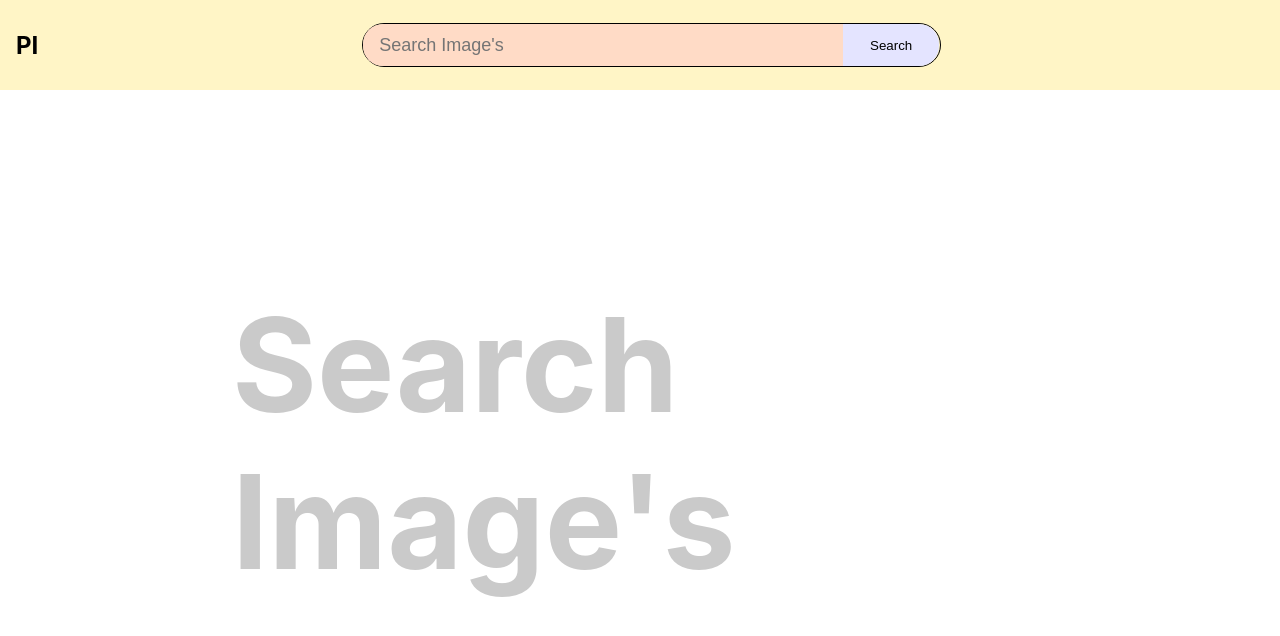
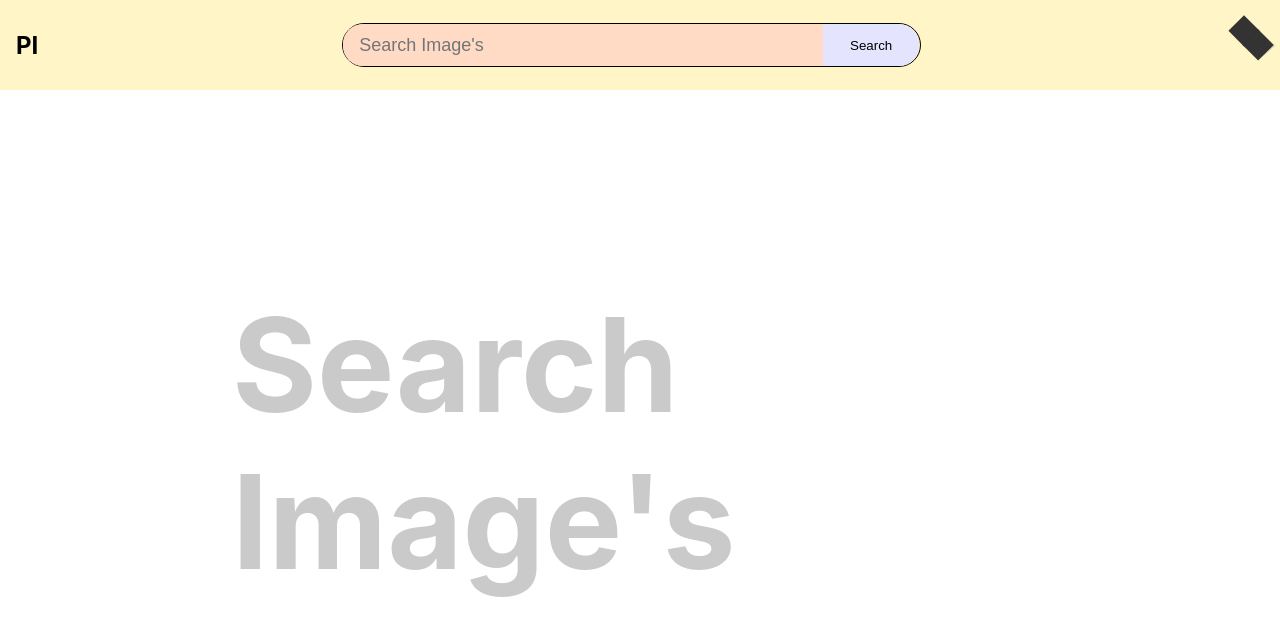
Before and after one commit to uplRajdwip/imageweb, a Next.js app: page / in a window 1280 px wide. Shown: the top 636 px of the page. Built offline with nearby package versions, Linux system fonts and the light colour scheme.

Commit message:
close btn update

```diff
--- a/package.json
+++ b/package.json
@@ -11,6 +11,8 @@
   "dependencies": {
     "@emotion/react": "^11.8.2",
     "@emotion/styled": "^11.8.1",
+    "@material-ui/core": "^4.12.3",
+    "@material-ui/icons": "^4.11.2",
     "@mui/material": "^5.5.2",
     "@mui/styled-engine-sc": "^5.5.2",
     "axios": "^0.26.1",
--- a/src/common/header.module.css
+++ b/src/common/header.module.css
@@ -58,6 +58,102 @@
 }
 .sideBarImage{
     width: 100%;
-    height: 100%;
+    height: 90%;
 
 }
+.close_image {
+    position: absolute;
+}
+.close_image_cls{
+
+    position: relative;
+}
+
+
+.sk_folding_cube {
+   margin: 20px auto;
+    width: 40px;
+    height: 40px;
+    position: relative;
+    -webkit-transform: rotateZ(45deg);
+            transform: rotateZ(45deg);
+  }
+
+  .sk_folding_cube .sk_cube {
+    float: left;
+    width: 50%;
+    height: 50%;
+    position: relative;
+    -webkit-transform: scale(1.1);
+        -ms-transform: scale(1.1);
+            transform: scale(1.1);
+  }
+  .sk_folding_cube .sk_cube:before {
+    content: '';
+    position: absolute;
+    top: 0;
+    left: 0;
+    width: 100%;
+    height: 100%;
+    background-color: #333;
+    -webkit-animation: sk-foldCubeAngle 2.4s infinite linear both;
+            animation: sk-foldCubeAngle 2.4s infinite linear both;
+    -webkit-transform-origin: 100% 100%;
+        -ms-transform-origin: 100% 100%;
+            transform-origin: 100% 100%;
+  }
+  .sk_folding_cube .sk_cube2 {
+    -webkit-transform: scale(1.1) rotateZ(90deg);
+            transform: scale(1.1) rotateZ(90deg);
+  }
+  .sk_folding_cube .sk_cube3 {
+    -webkit-transform: scale(1.1) rotateZ(180deg);
+            transform: scale(1.1) rotateZ(180deg);
+  }
+  .sk_folding_cube .sk_cube4 {
+    -webkit-transform: scale(1.1) rotateZ(270deg);
+            transform: scale(1.1) rotateZ(270deg);
+  }
+  .sk_folding_cube .sk_cube2:before {
+    -webkit-animation-delay: 0.3s;
+            animation-delay: 0.3s;
+  }
+  .sk_folding_cube .sk_cube3:before {
+    -webkit-animation-delay: 0.6s;
+            animation-delay: 0.6s;
+  }
+  .sk_folding_cube .sk_cube4:before {
+    -webkit-animation-delay: 0.9s;
+            animation-delay: 0.9s;
+  }
+  @-webkit-keyframes sk-foldCubeAngle {
+    0%, 10% {
+      -webkit-transform: perspective(140px) rotateX(-180deg);
+              transform: perspective(140px) rotateX(-180deg);
+      opacity: 0;
+    } 25%, 75% {
+      -webkit-transform: perspective(140px) rotateX(0deg);
+              transform: perspective(140px) rotateX(0deg);
+      opacity: 1;
+    } 90%, 100% {
+      -webkit-transform: perspective(140px) rotateY(180deg);
+              transform: perspective(140px) rotateY(180deg);
+      opacity: 0;
+    }
+  }
+
+  @keyframes sk-foldCubeAngle {
+    0%, 10% {
+      -webkit-transform: perspective(140px) rotateX(-180deg);
+              transform: perspective(140px) rotateX(-180deg);
+      opacity: 0;
+    } 25%, 75% {
+      -webkit-transform: perspective(140px) rotateX(0deg);
+              transform: perspective(140px) rotateX(0deg);
+      opacity: 1;
+    } 90%, 100% {
+      -webkit-transform: perspective(140px) rotateY(180deg);
+              transform: perspective(140px) rotateY(180deg);
+      opacity: 0;
+    }
+  }
--- a/src/common/header.tsx
+++ b/src/common/header.tsx
@@ -12,13 +12,18 @@ const Header = (props: any) => {
                     <h2>PI</h2>
                 </div>
 
-                    <div className={styles.input_fild}>
-                        {props.input && <input type={'search'} onChange={props.onChange} placeholder="Search Image's" className={styles.inputFild} />}
-                        {props.button && <button className={styles.SearchBtn} onClick={props.onClick}>Search</button>}
-                    </div>
+                <div className={styles.input_fild}>
+                    {props.input && <input type={'search'} onChange={props.onChange} placeholder="Search Image's" className={styles.inputFild} />}
+                    {props.button && <button className={styles.SearchBtn} onClick={props.onClick}>Search</button>}
+                </div>
 
                 <div>
-                    {/* null */}
+                    {props.loder && <div className={styles.sk_folding_cube} id={props.id}>
+                        <div className={`${styles.sk_cube1} ${styles.sk_cube}`}></div>
+                        <div className={`${styles.sk_cube2} ${styles.sk_cube}`}></div>
+                        <div className={`${styles.sk_cube4} ${styles.sk_cube}`}></div>
+                        <div className={`${styles.sk_cube3} ${styles.sk_cube}`}></div>
+                    </div>}
                 </div>
             </div>
         </div>
--- a/src/component/ImageGalrypage.tsx
+++ b/src/component/ImageGalrypage.tsx
@@ -1,12 +1,13 @@
 import React, { useEffect, useState } from 'react'
 import Header from '../common/header';
-import { Button, Divider, Drawer, ImageList, ImageListItem, List, ListItem, ListItemIcon, ListItemText, SwipeableDrawer } from '@mui/material'
+import { AppBar, Button, Dialog, Divider, Drawer, IconButton, ImageList, ImageListItem, List, ListItem, ListItemIcon, ListItemText, SwipeableDrawer, Toolbar } from '@mui/material'
 import Hook from './hooks';
 import styles from '../common/header.module.css'
 import { Box, color } from '@mui/system';
 import ClipLoader from "react-spinners/ClipLoader";
 import { Form } from 'formik';
-
+import Image from 'next/image';
+// import close from '../../public/close.png'
 type Anchor = 'right';
 
 const ImageGalrypage = () => {
@@ -29,7 +30,7 @@ const ImageGalrypage = () => {
   });
   const [sidebarUrl, setSidebarUrl] = useState()
   const toggleDrawer =
-    (anchor: Anchor, open: boolean, url? : any) =>
+    (anchor: Anchor, open: boolean, url?: any) =>
       (event: React.KeyboardEvent | React.MouseEvent) => {
         console.log(url, "data")
         setSidebarUrl(url);
@@ -46,14 +47,20 @@ const ImageGalrypage = () => {
 
   const list = (anchor: Anchor) => (
     <Box
-      sx={{ width: anchor === 'top' || anchor === 'bottom' ? 'auto' : 1000 }}
+      sx={{ width: anchor === 'top' || anchor === 'bottom' ? 'auto' : 1200 }}
       role="presentation"
       onClick={toggleDrawer(anchor, false)}
       onKeyDown={toggleDrawer(anchor, false)}
     >
 
       <Divider />
-      <img src={sidebarUrl}  className={styles.sideBarImage}/>
+      <div>
+      <div className={styles.close_image}>
+      <Image src='/Image/close.png' className={styles.close_image_cls}  height={50} width={50} />
+      </div>
+      <img src={sidebarUrl} className={styles.sideBarImage} />
+      </div>
+
     </Box>
   );
   return (
@@ -64,7 +71,9 @@ const ImageGalrypage = () => {
           onChange={(event: any) => SearchFildHandler(event.target.value)}
           button={true}
           onClick={() => getPixabayImages(searchFildInput)}
+          loder={true}
         />
+
       </div>
 
       <div>
```
Also changed, not shown: public/close.png (added), 1 other file (tests, documents, lock files or other folders). Lines whose indentation alone changed are shown as unchanged.
